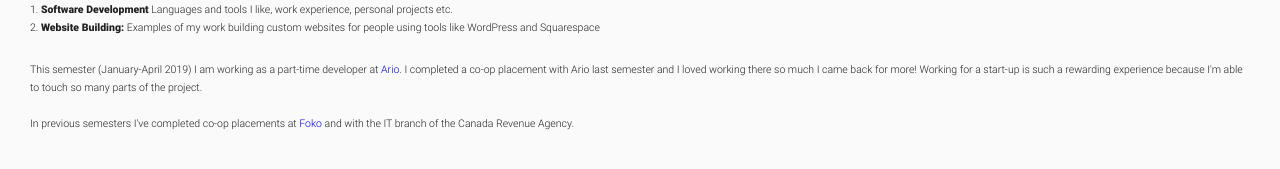
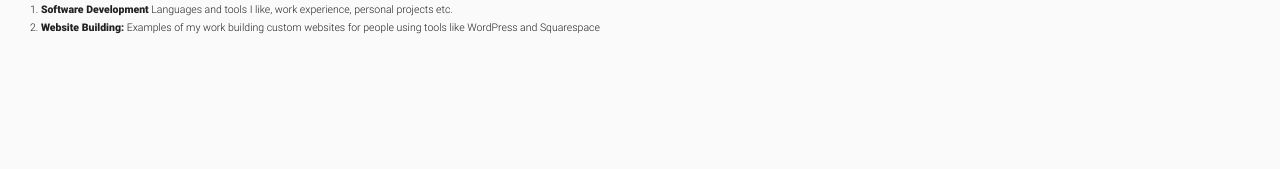
Before and after one commit to rachelmharrison/Personal-Site, a React (Create React App) app: page / in a window 1280 px wide. Shown: the part 949-1118 px from the top of the page. Built offline with nearby package versions, Linux system fonts and the light colour scheme.

Commit message:
trying to fix 404

```diff
--- a/src/pages/AboutPage/AboutPage.js
+++ b/src/pages/AboutPage/AboutPage.js
@@ -32,11 +32,11 @@ const AboutPage = (props, context) => {
               2. <b>Website Building:</b> Examples of my work building custom websites for people using tools like WordPress and Squarespace
             </p>
             <br/>
-            This semester (January-April 2019) I am working as a part-time developer at <a href="https://www.arioplatform.com/" target="_blank">Ario</a>. I completed a co-op placement with Ario last
+            {/* This semester (January-April 2019) I am working as a part-time developer at <a href="https://www.arioplatform.com/" target="_blank">Ario</a>. I completed a co-op placement with Ario last
             semester and I loved working there so much I came back for more! Working for a start-up is such a rewarding experience because I'm able to touch so many parts of the project.
             <br />
             <br />
-            In previous semesters I've completed co-op placements at <a href="https://fokoretail.com/" target="_blank">Foko</a> and with the IT branch of the Canada Revenue Agency.
+            In previous semesters I've completed co-op placements at <a href="https://fokoretail.com/" target="_blank">Foko</a> and with the IT branch of the Canada Revenue Agency. */}
           </div>
         </div>
       </div>
```
